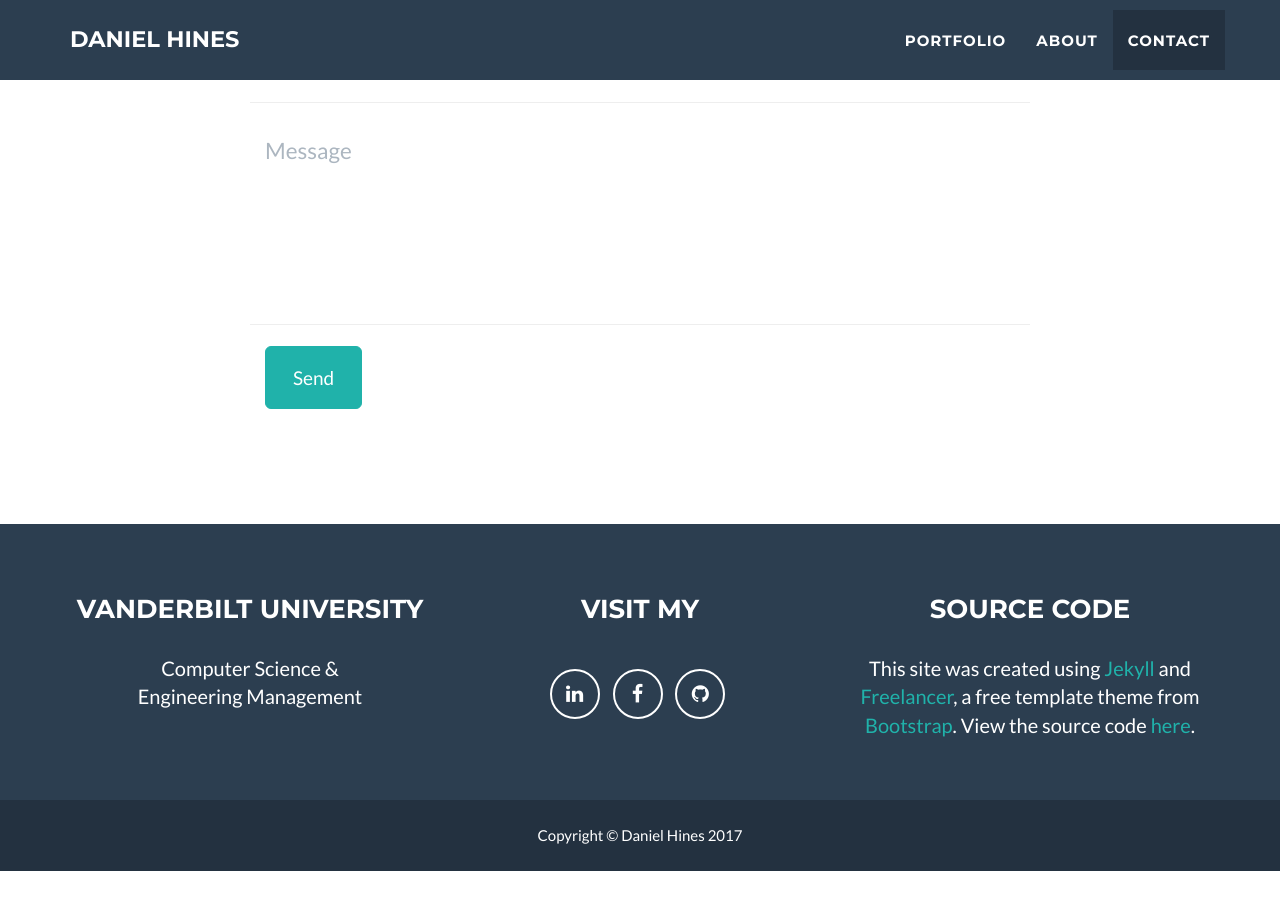
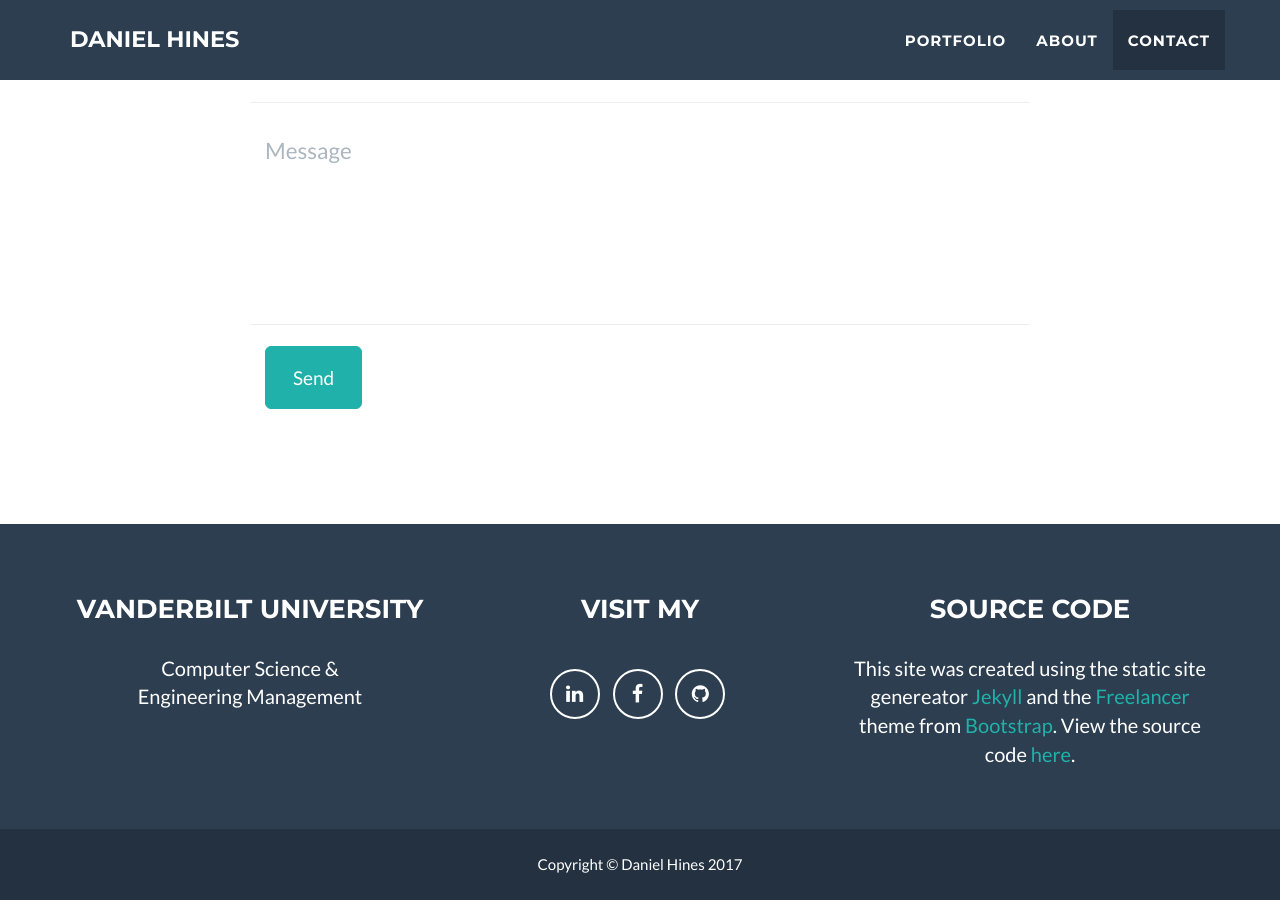
Before and after one commit to danielchines/danielchines.github.io, a Jekyll site: the page built from index.html, in a window 1280 px wide and 900 px high, scrolled down 2430 px. Built offline with Jekyll 4.4.1, drawn with Linux system fonts in a browser that asks for light colours; before the commit the page ends 3301 px from its top, so only the background shows below that.

Commit message:
Update _config.yml

```diff
--- a/_config.yml
+++ b/_config.yml
@@ -47,9 +47,10 @@ address:
   - line: Engineering Management
 
 # Credits content
-credits: 'This site was created using <a href="https://jekyllrb.com/">Jekyll</a> and
-<a href="https://startbootstrap.com/template-overviews/freelancer/">Freelancer</a>, a free template theme from
-<a href="http://startbootstrap.com">Bootstrap</a>. View the source code <a href="https://github.com/danielchines/danielchines.github.io">here</a>.'
+credits: 'This site was created using the static site genereator <a href="https://jekyllrb.com/">Jekyll</a> and the
+<a href="https://startbootstrap.com/template-overviews/freelancer/">Freelancer</a> theme from
+<a href="http://startbootstrap.com">Bootstrap</a>.
+View the source code <a href="https://github.com/danielchines/danielchines.github.io">here</a>.'
 
 # Build settings
 markdown: kramdown
```
